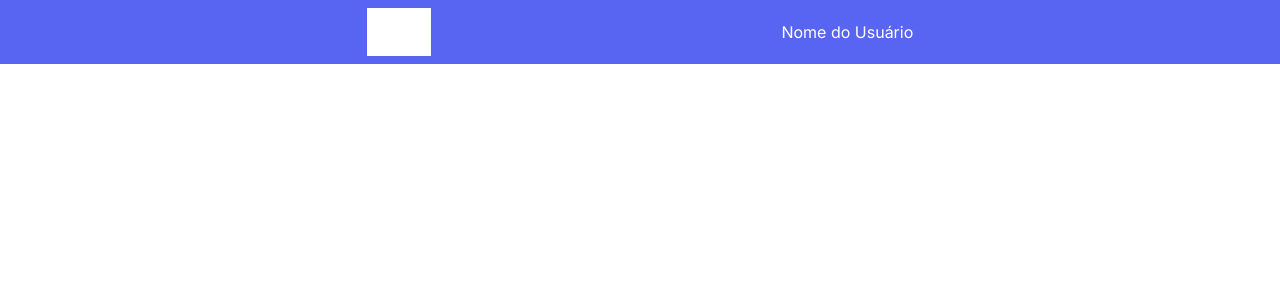
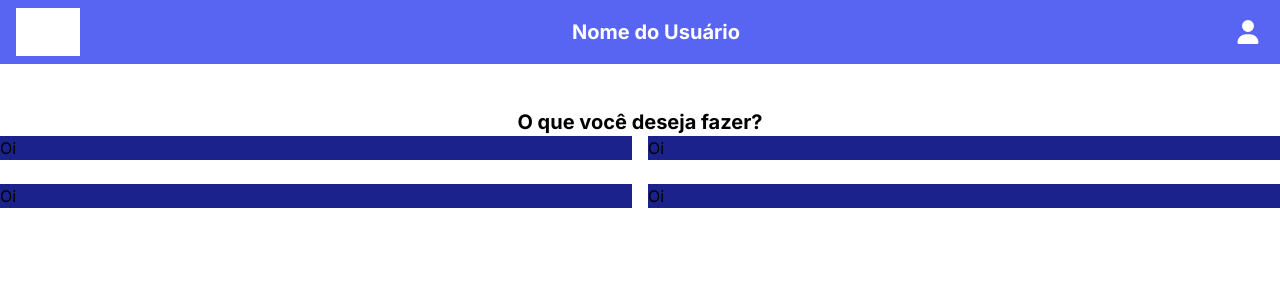
Before and after one commit to MarceloTravassos/teste, a React (Create React App) app: page / in a window 1280 px wide. Shown: the top 300 px of the page. Built offline with nearby package versions, Linux system fonts and the light colour scheme.

Commit message:
added html to menu

```diff
--- a/package.json
+++ b/package.json
@@ -39,6 +39,6 @@
     ]
   },
   "devDependencies": {
-    "tailwindcss": "^3.2.7"
+    "tailwindcss": "^3.3.2"
   }
 }
--- a/src/components/Header.js
+++ b/src/components/Header.js
@@ -1,11 +1,23 @@
+import { faUser } from "@fortawesome/free-solid-svg-icons";
 import { FontAwesomeIcon } from "@fortawesome/react-fontawesome";
 
 export function Header() {
   return (
-    <div className="flex items-center justify-evenly bg-primary text-white py-2 px-4">
+    <div className="flex flex-col justify-center">
+    <div className="flex items-center justify-between bg-primary text-white py-2 px-4">
       <div className="w-16 h-12 bg-white"></div>
-      <h1>Nome do Usuário</h1>
-      <FontAwesomeIcon/>
+      <h1 className="font-bold text-xl">Nome do Usuário</h1>
+      <FontAwesomeIcon className="w-8 h-6" icon={faUser} />
+    </div>
+
+    <h1 className="font-bold text-xl text-center mt-11">O que você deseja fazer?</h1>
+
+    <div className="grid grid-cols-2 grid-rows-2 px-auto items-center gap-y-6 gap-x-4">
+      <div className="bg-secondary">Oi</div>
+      <div className="bg-secondary">Oi</div>
+      <div className="bg-secondary">Oi</div>
+      <div className="bg-secondary">Oi</div>
+    </div>
     </div>
   )
 }
--- a/src/pages/Menu.js
+++ b/src/pages/Menu.js
@@ -6,6 +6,7 @@ export function Menu() {
     <main>
       <Header/>
       <Navbar/>
+
     </main>
   )
 }
```
Also changed, not shown: 1 other file (tests, documents, lock files or other folders).
